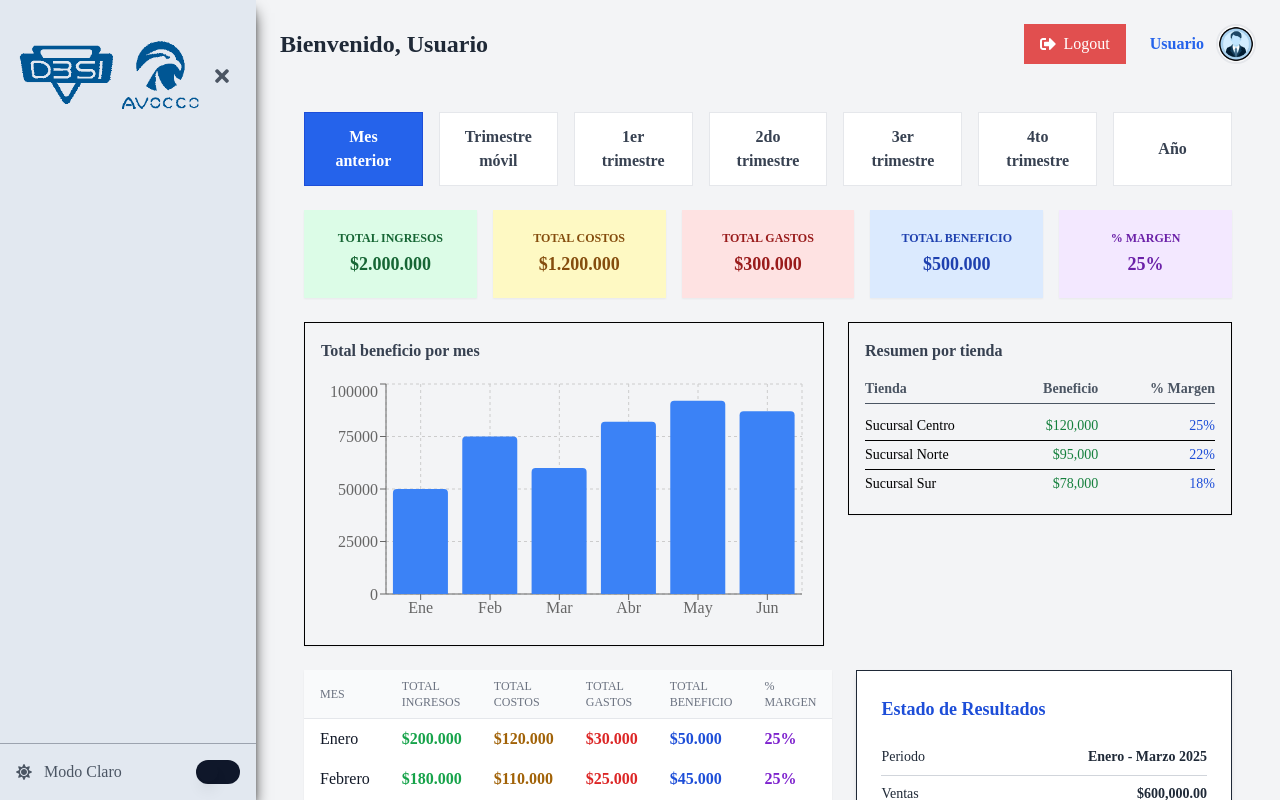
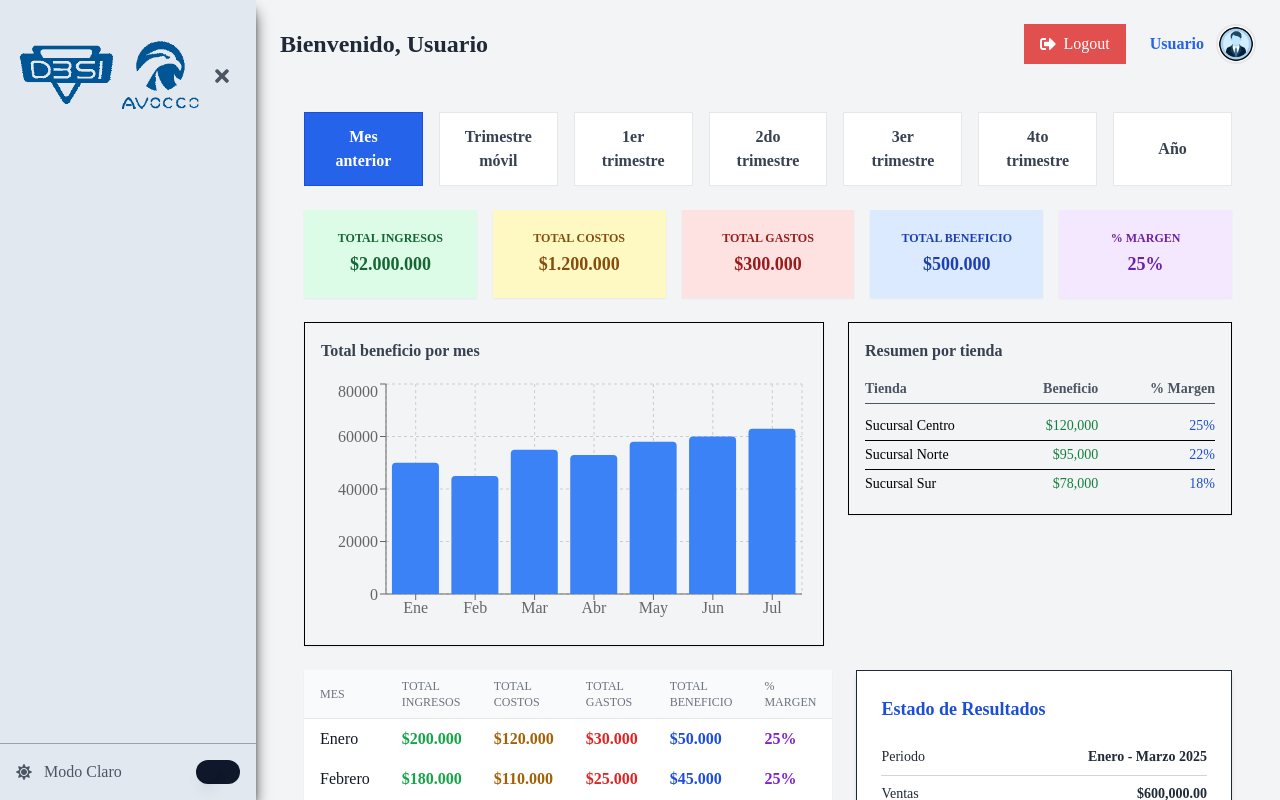
Before and after one commit to felipecalderon/d3si-front-v2, a Next.js app: page /home/incomeStatement in a window 1280 px wide. Built offline with nearby package versions, Linux system fonts and the light colour scheme.

Commit message:
Se corrigen algunas cositas

```diff
--- a/src/components/incomeStatement/BenefitBarChart.tsx
+++ b/src/components/incomeStatement/BenefitBarChart.tsx
@@ -5,11 +5,12 @@ import { Card } from "@/components/ui/card"
 
 const data = [
     { mes: "Ene", beneficio: 50000 },
-    { mes: "Feb", beneficio: 75000 },
-    { mes: "Mar", beneficio: 60000 },
-    { mes: "Abr", beneficio: 82000 },
-    { mes: "May", beneficio: 92000 },
-    { mes: "Jun", beneficio: 87000 },
+    { mes: "Feb", beneficio: 45000 },
+    { mes: "Mar", beneficio: 55000 },
+    { mes: "Abr", beneficio: 53000 },
+    { mes: "May", beneficio: 58000 },
+    { mes: "Jun", beneficio: 60000 },
+    { mes: "Jul", beneficio: 63000 },
 ]
 
 export default function BenefitBarChart() {
--- a/src/components/incomeStatement/IncomeStatementView.tsx
+++ b/src/components/incomeStatement/IncomeStatementView.tsx
@@ -12,8 +12,6 @@ export default function IncomeStatementView() {
         <div className="p-6 space-y-6">
             <SummaryCards />
             <TotalsCards />
-
-            {/* Gráfica de barras */}
             <div className="flex flex-col md:flex-row gap-6">
                 <div className="flex-1">
                     <BenefitBarChart />
```
